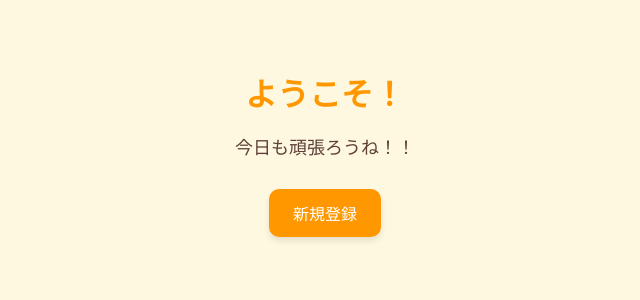
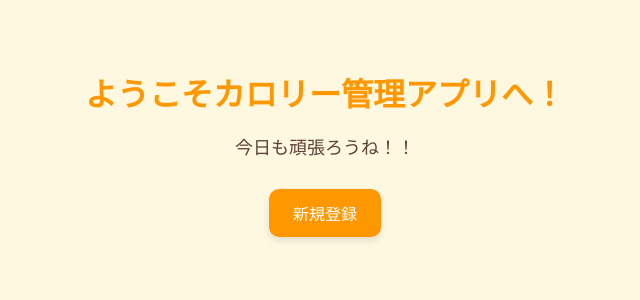
Before and after one commit to i-kunn/magicproject, a Django app: page /accounts/ in a window 1280 px wide. Shown: the top 300 px of the page, without its empty margins (315-955 px from the left). Run offline with Django 4.2, Linux system fonts and the light colour scheme.

Commit message:
Describe your changes

```diff
--- a/magic/templates/index.html
+++ b/magic/templates/index.html
@@ -9,7 +9,7 @@
 
 </head>
 <body>
-    <h1>ようこそ！</h1>
+    <h1>ようこそカロリー管理アプリへ！</h1>
     <p>今日も頑張ろうね！！</p>
     <a href="{% url 'register' %}">新規登録</a>
 
```
Also changed, not shown: magic/static/css/style.css (renamed from magic/accounts/static/css/style.css), magic/static/css/style1.css (renamed from magic/accounts/static/css/style1.css), magic/static/css/style10.css (renamed from magic/accounts/static/css/style10.css), magic/static/css/style11.css (renamed from magic/accounts/static/css/style11.css), magic/static/css/style12.css (renamed from magic/accounts/static/css/style12.css), magic/static/css/style13.css (renamed from magic/accounts/static/css/style13.css), magic/static/css/style14.css (renamed from magic/accounts/static/css/style14.css), magic/static/css/style15.css (renamed from magic/accounts/static/css/style15.css), magic/static/css/style2.css (renamed from magic/accounts/static/css/style2.css), magic/static/css/style3.css (renamed from magic/accounts/static/css/style3.css), magic/static/css/style4.css (renamed from magic/accounts/static/css/style4.css), magic/static/css/style5.css (renamed from magic/accounts/static/css/style5.css), magic/static/css/style6.css (renamed from magic/accounts/static/css/style6.css), magic/static/css/style7.css (renamed from magic/accounts/static/css/style7.css), 2 more files.
